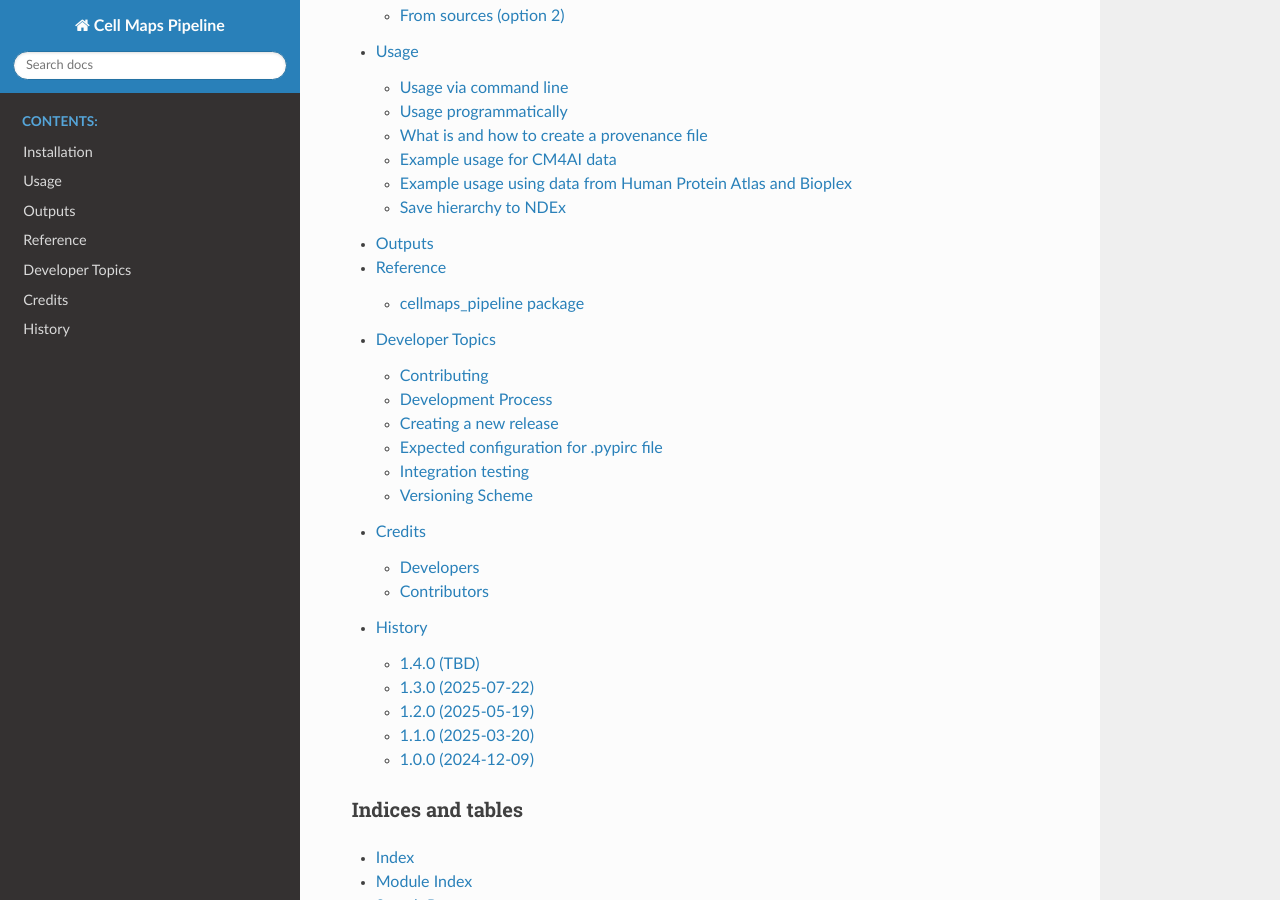
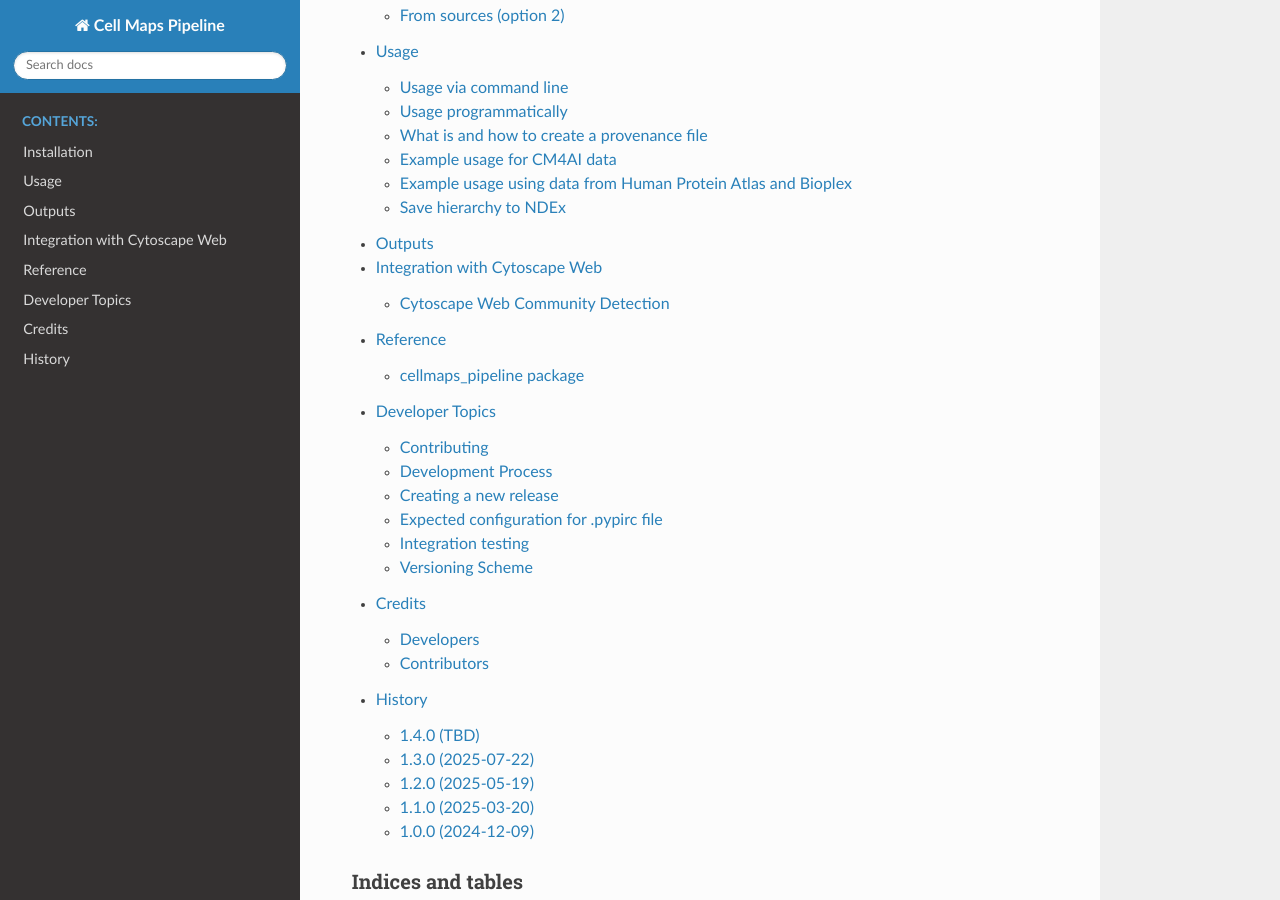
Before and after one commit to idekerlab/cellmaps_pipeline, a Sphinx documentation site: the page built from docs/index.rst, in a window 1280 px wide and 900 px high, scrolled down 1402 px. Built offline with Sphinx 7.4.7 and the Read the Docs theme 3.1.0, drawn with Linux system fonts in a browser that asks for light colours; some of the changed lines change nothing that is shown.

Commit message:
Add community dectection on cytoscape web docs

```diff
--- a/docs/index.rst
+++ b/docs/index.rst
@@ -53,6 +53,7 @@
    installation
    usage
    outputs
+   integrationcytoscapeweb
    modules
    developer
    authors
--- /dev/null
+++ b/docs/integrationcytoscapeweb.rst
@@ -0,0 +1,60 @@
+.. _integrationcytoscapeweb:
+
+========================================
+Integration with Cytoscape Web
+========================================
+
+Cytoscape Web Community Detection
+==================================
+
+Community detection groups nodes that are more densely connected to each other
+than to the rest of a network. The Cell Mapping Toolkit Community Detection app
+takes a Networks, clusters it, and generates a hierarchy describing those communities.
+Cytoscape Web *service app* makes this possible inside the browser by a small external program
+that Cytoscape Web calls with the current network and that returns the resulting hierarchy.
+
+1. In Cytoscape on the web open the context menu, click **Apps**, then choose
+   **Manage Apps**.
+
+   .. image:: ./images/cd1.png
+      :align: center
+      :alt: Cytoscape Web Apps menu for managing external services
+
+2. Paste ``https://cd.ndexbio.org/cy/cytocontainer/v1/cellmappingtoolkitcommunitydetection`` into the
+   **Enter new external service URL** input box and click **Add**.
+
+   .. image:: ./images/cd2.png
+      :align: center
+      :width: 300px
+      :alt: Cytoscape Web Apps menu for adding the Cell Mapping Toolkit Community Detection app
+
+3. Open the Sample Networks panel (or any network you prefer) and load the
+   **Yeast preturbation** network. To open the Sample Networks panel, go to **Data** in the context menu, then click **Open Sample Networks**.
+
+   .. image:: ./images/cd3.png
+      :align: center
+      :alt: Cytoscape Web Sample Networks panel showing the Yeast preturbation network
+
+4. Go to **Apps -> Cell Maps for AI (Cell Mapping Toolkit)-> Cell Mapping Toolkit Community Detection**
+   and click it to open the dialog.
+
+   .. image:: ./images/cd4.png
+      :align: center
+      :alt: Cytoscape Web Apps menu showing the Cell Mapping Toolkit Community Detection app
+
+5. Copy the NDEx UUID shown for the **Yeast preturbation** network and paste it
+   into the **NDEx UUID of input interactome** field.
+
+   .. image:: ./images/cd5.png
+      :align: center
+      :alt: Cytoscape Web dialog for the Cell Mapping Toolkit Community Detection app showing the NDEx UUID input field
+
+6. Click **Submit** to start the analysis. The app runs community detection on
+   the selected network and, once finished, returns the generated hierarchy to
+   Cytoscape on the web.
+
+   .. image:: ./images/cd6.png
+      :align: center
+      :alt: Cytoscape Web showing the resulting hierarchy from the Cell Mapping Toolkit Community Detection app
+
+.. _Cytoscape Web: https://web.cytoscape.org/
```
Also changed, not shown: docs/images/cd1.png (added), docs/images/cd2.png (added), docs/images/cd3.png (added), docs/images/cd4.png (added), docs/images/cd5.png (added), docs/images/cd6.png (added).
